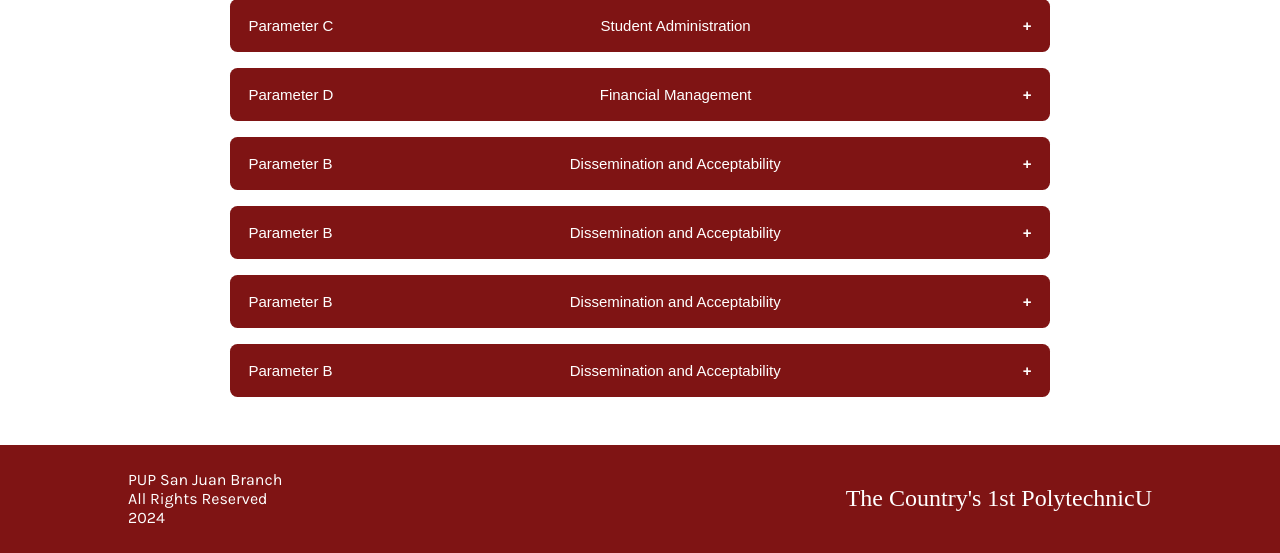
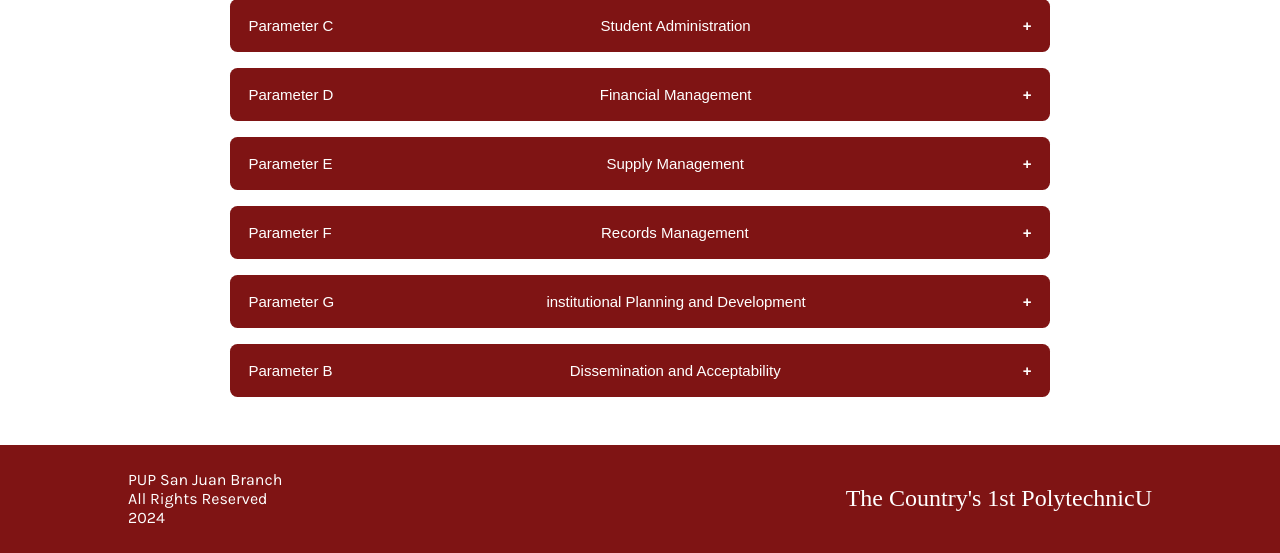
Before and after one commit to SKILLED-ISSUE/UNIV-WEBSITE, a PHP site: page /areas-bsit/area10.php in a window 1280 px wide. Shown: the part 1424-1977 px from the top of the page. Run offline with PHP 8.4, Linux system fonts and the light colour scheme; some web fonts are replaced.

Commit message:
area 10.6

```diff
--- a/areas-bsit/area10.php
+++ b/areas-bsit/area10.php
@@ -321,27 +321,108 @@
 
             </div>
             <button class="collapsible">
-                <div class="title">Parameter B</div>
-                <div class="desc">Dissemination and Acceptability</div>
+                <div class="title">Parameter E</div>
+                <div class="desc">Supply Management</div>
             </button>
             <div class="content">
             <ul>
     <li class="list-header"><strong>Systems - Inputs and Processes</strong>
         <ul>
             <li class="sip">
-                                <a href="#"><strong>S.1.</strong> The VMGO is available on bulletin boards, in catalogs/manuals, and in other forms of communication media
-                                </a>
+                <a href="#"><strong>S.1.</strong> The institution has an approved procurement management system in consonance with the Revised IRR of RA 9184 (Government Procurement Reform Act).</a>
+            </li>
+            <li class="sip">
+                <a href="#"><strong>S.2.</strong> The institution has a system of proper disposal on non-serviceable and condemned equipment, supplies and materials.</a>
+            </li>
+            <li class="sip">
+                <a href="#"><strong>S.3.</strong> The office has a storeroom for securing equipment, supplies and materials purchased.</a>
             </li>
         </ul>
     </li>
     <li class="list-header"><strong>Implementation</strong>
         <ul>
             <li class="imp">
-                                <a href="#">
-                                    <strong>I.1.</strong> The administrators/faculty attend in-service seminars and training on awareness and acceptability of the:
-                                </a>
+                <a href="#"><strong>I.1.</strong> The institution maintains a Supply Management Office (SMO) managed by qualified staff with specific functions and responsibilities.</a>
+            </li>
+            <li class="imp">
+                <a href="#"><strong>I.2.</strong> The Bids and Awards Committee (BAC) is responsible for the procurement and deliveries of needed equipment, supplies and materials in accordance with the approved Annual Procurement Plan (APP) and Project Procurement Management Plan (PPMP).</a>
+            </li>
+            <li class="imp">
+                <a href="#"><strong>I.3.</strong> The BAC performs its tasks and responsibilities in accordance with recent procurement policies and official issuances.</a>
+            </li>
+            <li class="imp">
+                <a href="#"><strong>I.4.</strong> The SMO prepares, evaluates and submits the annual inventory of serviceable and non-serviceable facilities and equipment.</a>
+            </li>
+            <li class="imp">
+                <a href="#"><strong>I.5.</strong> All approved requests for procurement are published in the Philippine Government Electronic Procurement System (Phil-GEPS).</a>
+            </li>
+        </ul>
+    </li>
+    <li class="list-header"><strong>Outcome/s</strong>
         <ul>
-                                    <li>I.2.1. Vision and Mission of the Institution;</li>
+            <li class="out">
+                <a href="#"><strong>O.1.</strong> The institution has an efficient and effective Supply Management System.</a>
+            </li>
+            <li class="out">
+                <a href="#"><strong>O.2.</strong> All procurement transactions are transparent.</a>
+            </li>
+        </ul>
+    </li>
+</ul>
+
+            </div>
+            <button class="collapsible">
+                <div class="title">Parameter F</div>
+                <div class="desc">Records Management</div>
+            </button>
+            <div class="content">
+            <ul>
+    <li class="list-header"><strong>Systems - Inputs and Processes</strong>
+        <ul>
+            <li class="sip">
+                <a href="#"><strong>S.1.</strong> The institution has a system of records keeping.</a>
+            </li>
+            <li class="sip">
+                <a href="#"><strong>S.2.</strong> The institution has policies and procedures to ensure the security and confidentiality of records.</a>
+            </li>
+            <li class="sip">
+                <a href="#"><strong>S.3.</strong> Policies and procedures on prompt release of records are in place.</a>
+            </li>
+        </ul>
+    </li>
+    <li class="list-header"><strong>Implementation</strong>
+        <ul>
+            <li class="imp">
+                <a href="#"><strong>I.1.</strong> The institution maintains a Records Management Office (RMO) managed by a qualified Records Officer.</a>
+            </li>
+            <li class="imp">
+                <a href="#"><strong>I.2.</strong> A records system is installed in offices where it allows access to information needed by concerned parties.</a>
+            </li>
+            <li class="imp">
+                <a href="#"><strong>I.3.</strong> The Human Resource Management Office (HRMO) maintains accurate, up-to-date and systematic records of faculty and staff.</a>
+            </li>
+            <li class="imp">
+                <strong>I.4.</strong> The following updated records are made available to concerned parties:
+                <ul>
+                    <li><a href="#"><strong>I.4.1.</strong> minutes of the Board of Regents/Trustees meetings;</a></li>
+                    <li><a href="#"><strong>I.4.2.</strong> minutes of the faculty meetings, e.g. minutes of the Academic Council meetings;</a></li>
+                    <li><a href="#"><strong>I.4.3.</strong> faculty/non-teaching personnel individual files;</a></li>
+                    <li><a href="#"><strong>I.4.4.</strong> faculty/non-teaching personnel performance evaluation results;</a></li>
+                    <li><a href="#"><strong>I.4.5.</strong> other records such as:</a></li>
+                    <ul>
+                    <li><strong>I.4.5.1.</strong> student directory;</li>
+                    <li><strong>I.4.5.2.</strong> alumni directory;</li>
+                    <li><strong>I.4.5.3.</strong> permanent records of students;</li>
+                    <li><strong>I.4.5.4.</strong> reports of Director/Dean;</li>
+                    <li><strong>I.4.5.5.</strong> annual reports;</li>
+                    <li><strong>I.4.5.6.</strong> accomplishment/progress reports;</li>
+                    <li><strong>I.4.5.7.</strong> scholarship records;</li>
+                    <li><strong>I.4.5.8.</strong> statistical data;</li>
+                    <li><strong>I.4.5.9.</strong> financial records of students;</li>
+                    <li><strong>I.4.5.10.</strong> inventory of property;</li>
+                    <li><strong>I.4.5.11.</strong> proceedings of administrative investigation (if any);</li>
+                    <li><strong>I.4.5.12.</strong> others</li>
+                    </ul>
                 </ul>
             </li>
         </ul>
@@ -349,54 +430,16 @@
     <li class="list-header"><strong>Outcome/s</strong>
         <ul>
             <li class="out">
-                                <a href="#">
-                                    <strong>O.1.</strong> There is full awareness and acceptance of the VMGO by the administrators, faculty, staff, students, and other stakeholders.
-                                </a>
+                <a href="#"><strong>O.1.</strong> The institution has a commendable Records Management System.</a>
             </li>
         </ul>
     </li>
 </ul>
+
             </div>
             <button class="collapsible">
-                <div class="title">Parameter B</div>
-                <div class="desc">Dissemination and Acceptability</div>
-            </button>
-            <div class="content">
-                <ul>
-                    <li class="list-header"><strong>Systems - Inputs and Processes</strong>
-                        <ul>
-                            <li class="sip">
-                                <a href="#"><strong>S.1.</strong> The VMGO is available on bulletin boards, in catalogs/manuals, and in other forms of communication media
-                                </a>
-                            </li>
-                        </ul>
-                    </li>
-                    <li class="list-header"><strong>Implementation</strong>
-                        <ul>
-                            <li class="imp">
-                                <a href="#">
-                                    <strong>I.1.</strong> The administrators/faculty attend in-service seminars and training on awareness and acceptability of the:
-                                </a>
-                                <ul>
-                                    <li>I.2.1. Vision and Mission of the Institution;</li>
-                                </ul>
-                            </li>
-                        </ul>
-                    </li>
-                    <li class="list-header"><strong>Outcome/s</strong>
-                        <ul>
-                            <li class="out">
-                                <a href="#">
-                                    <strong>O.1.</strong> There is full awareness and acceptance of the VMGO by the administrators, faculty, staff, students, and other stakeholders.
-                                </a>
-                            </li>
-                        </ul>
-                    </li>
-                </ul>
-            </div>
-            <button class="collapsible">
-                <div class="title">Parameter B</div>
-                <div class="desc">Dissemination and Acceptability</div>
+                <div class="title">Parameter G</div>
+                <div class="desc">institutional Planning and Development</div>
             </button>
             <div class="content">
                 <ul>
```
Lines whose indentation alone changed are shown as unchanged.
